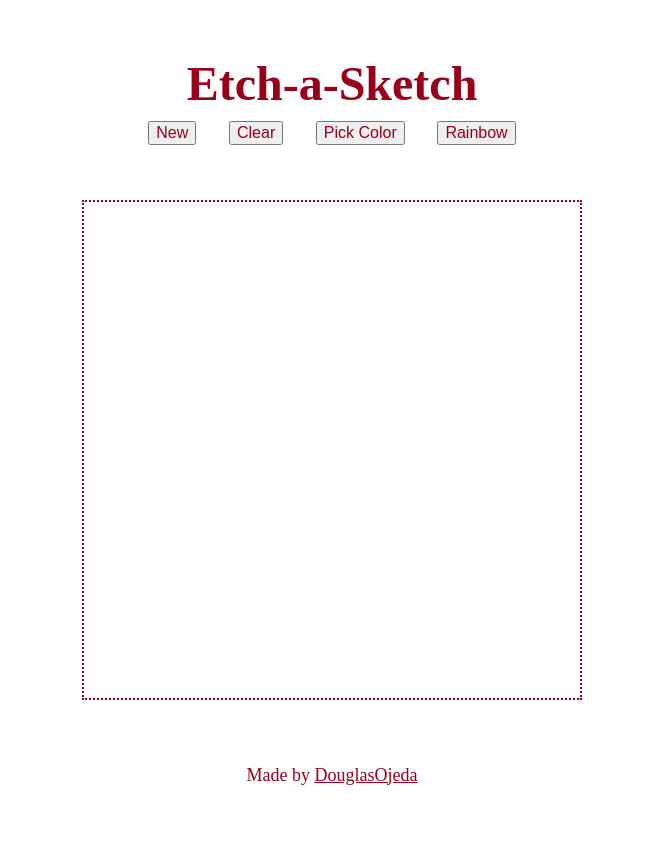
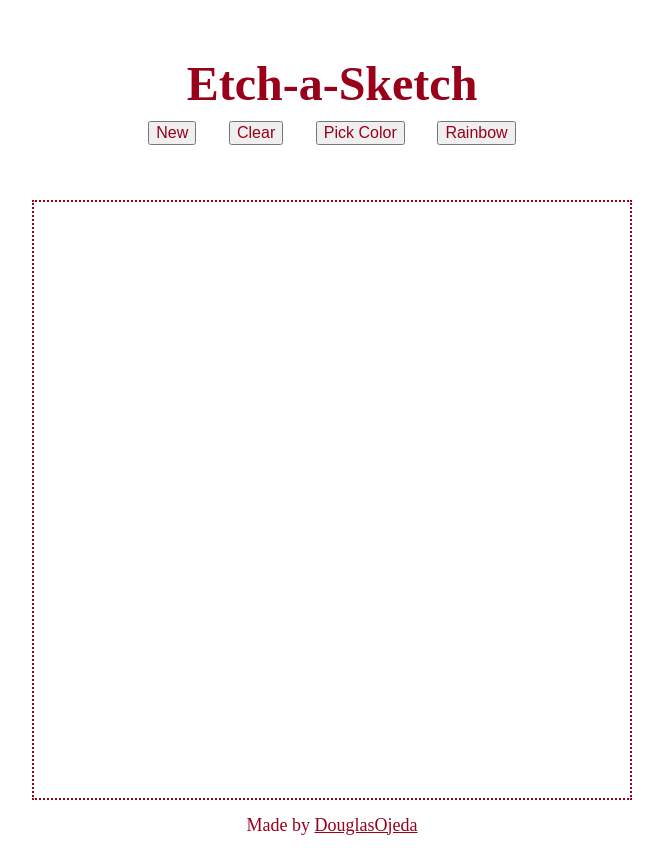
Before and after one commit to DouglasOjeda/Etch-a-Sketch, a plain HTML site: page index.html in a window 1280 px wide. Shown: the whole page, without its empty margins (308-971 px from the left). Before the commit the page ends 800 px from the top, so only its background shows below. Drawn offline with Linux system fonts and the light colour scheme.

Commit message:
Change grid-container size.
Changed size to 600x600 just to give a little more
room.

```diff
--- a/styles.css
+++ b/styles.css
@@ -54,8 +54,8 @@ main {
 }
 .grid-container {
     box-sizing: border-box;
-    min-height: 500px;
-    min-width: 500px;
+    min-height: 600px;
+    min-width: 600px;
 
 }
 .grid-container, .box {
```
